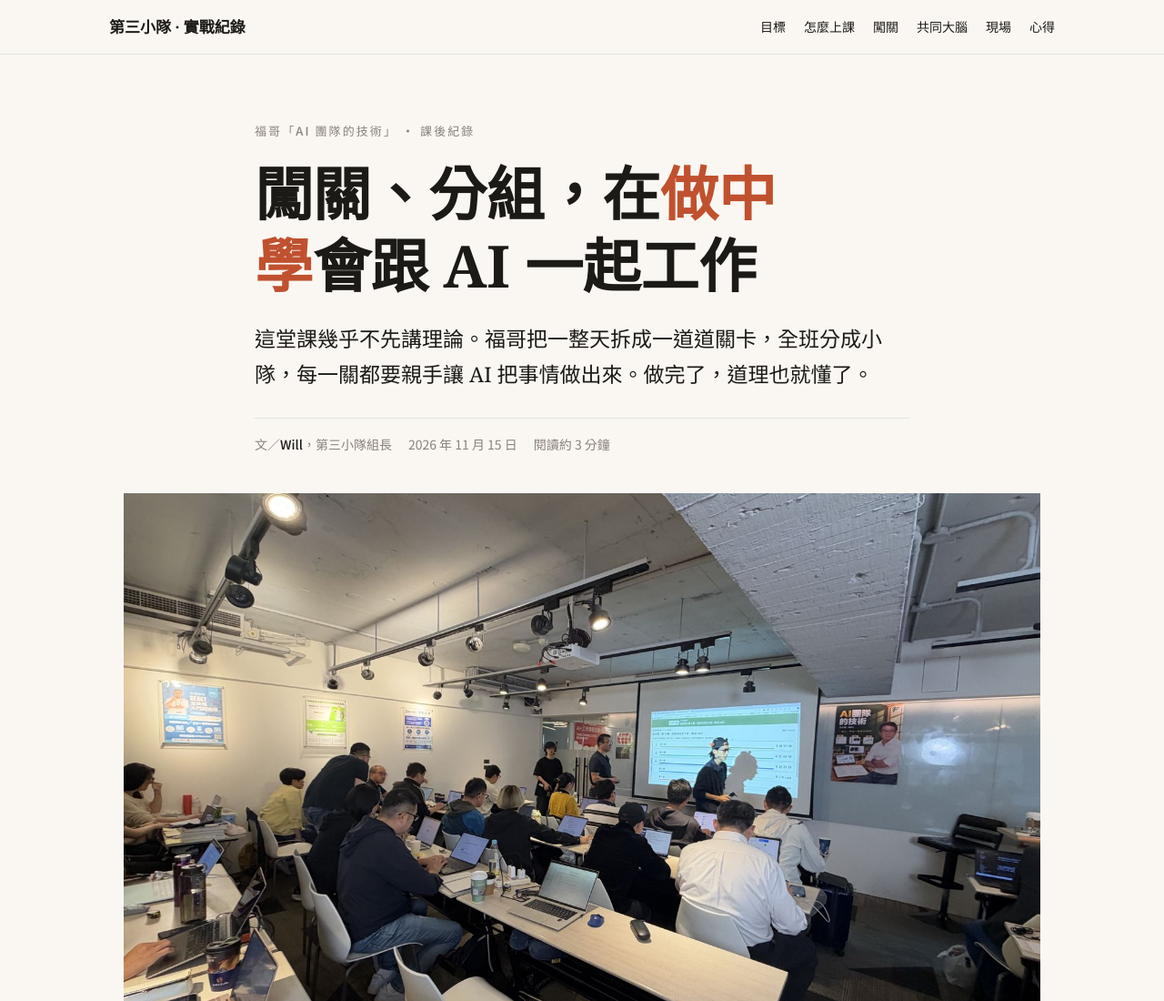
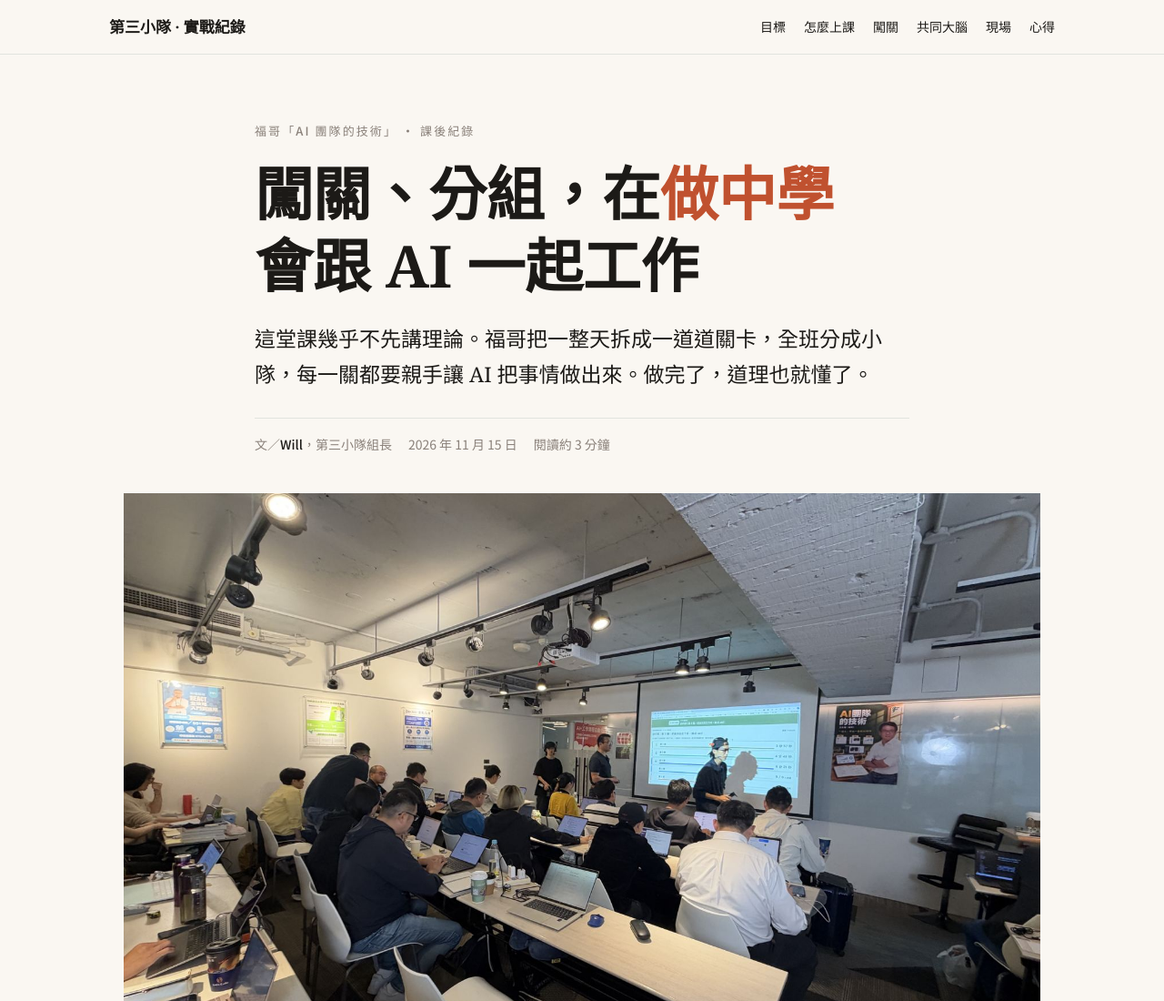
Before and after one commit to willleester/afu-ai-team-1115, a plain HTML site: page index.html in a window 1280 px wide. Shown: the top 1100 px of the page at 91% size. Drawn offline with Linux system fonts and the light colour scheme.

Commit message:
Keep 做中學 on one line in headline
Co-Authored-By: Claude Opus 5.5 <noreply@anthropic.com>

```diff
--- a/index.html
+++ b/index.html
@@ -44,7 +44,7 @@ nav a:hover{text-decoration:underline}
 
 header.open{padding-block:72px 40px}
 h1{font-family:var(--serif);font-weight:900;color:var(--heading);font-size:clamp(36px,6.4vw,64px);line-height:1.22;margin:18px 0 22px;letter-spacing:-.005em;text-wrap:balance}
-h1 .hl{color:var(--accent)}
+h1 .hl{color:var(--accent);white-space:nowrap}
 .dek{font-family:var(--serif);font-size:clamp(19px,2.4vw,23px);line-height:1.7;margin:0 0 28px;font-weight:500}
 .byline{display:flex;flex-wrap:wrap;gap:4px 18px;font-size:14px;color:var(--muted);border-top:1px solid var(--rule);padding-top:16px}
 .byline b{color:var(--text);font-weight:500}
```
